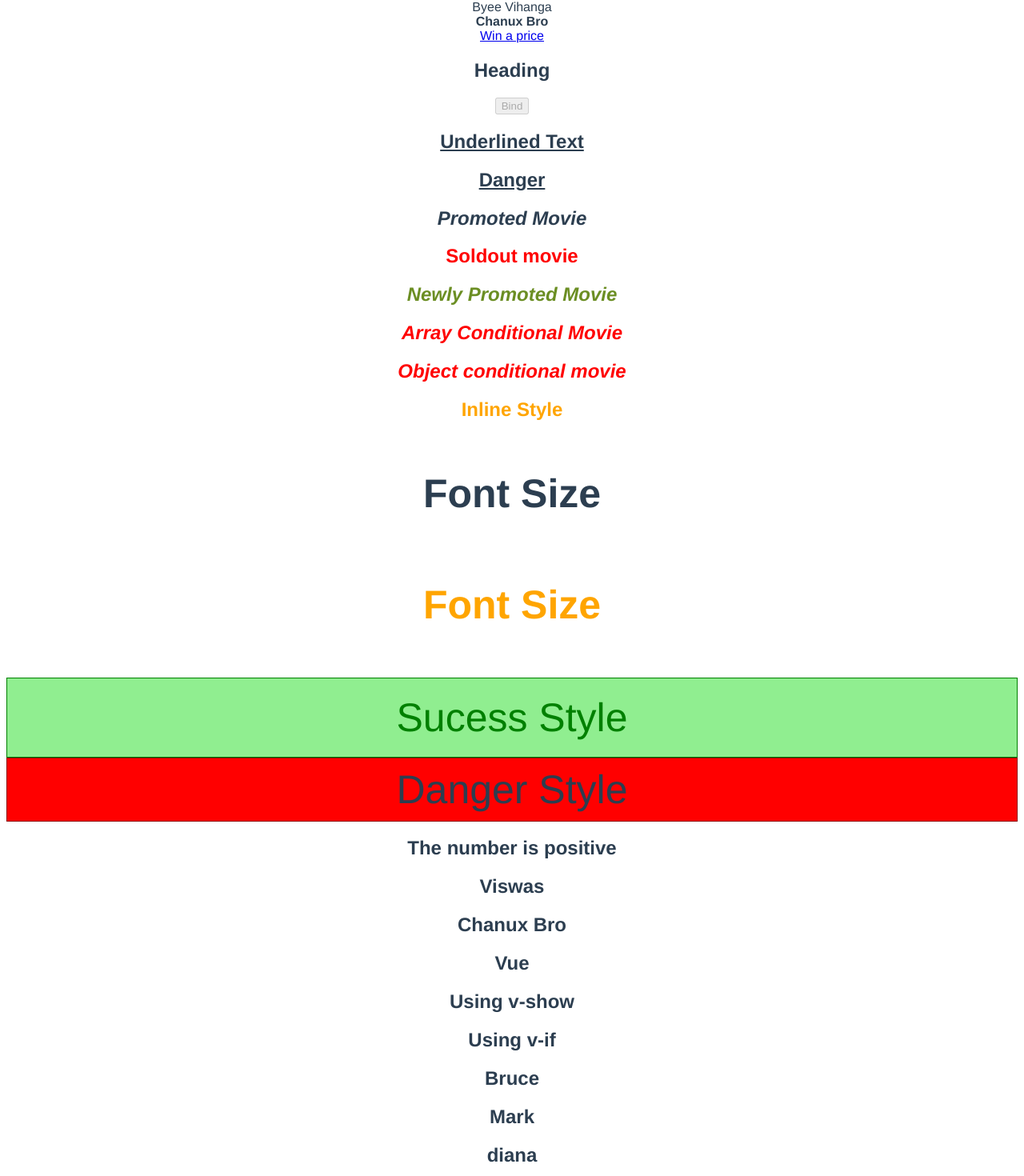
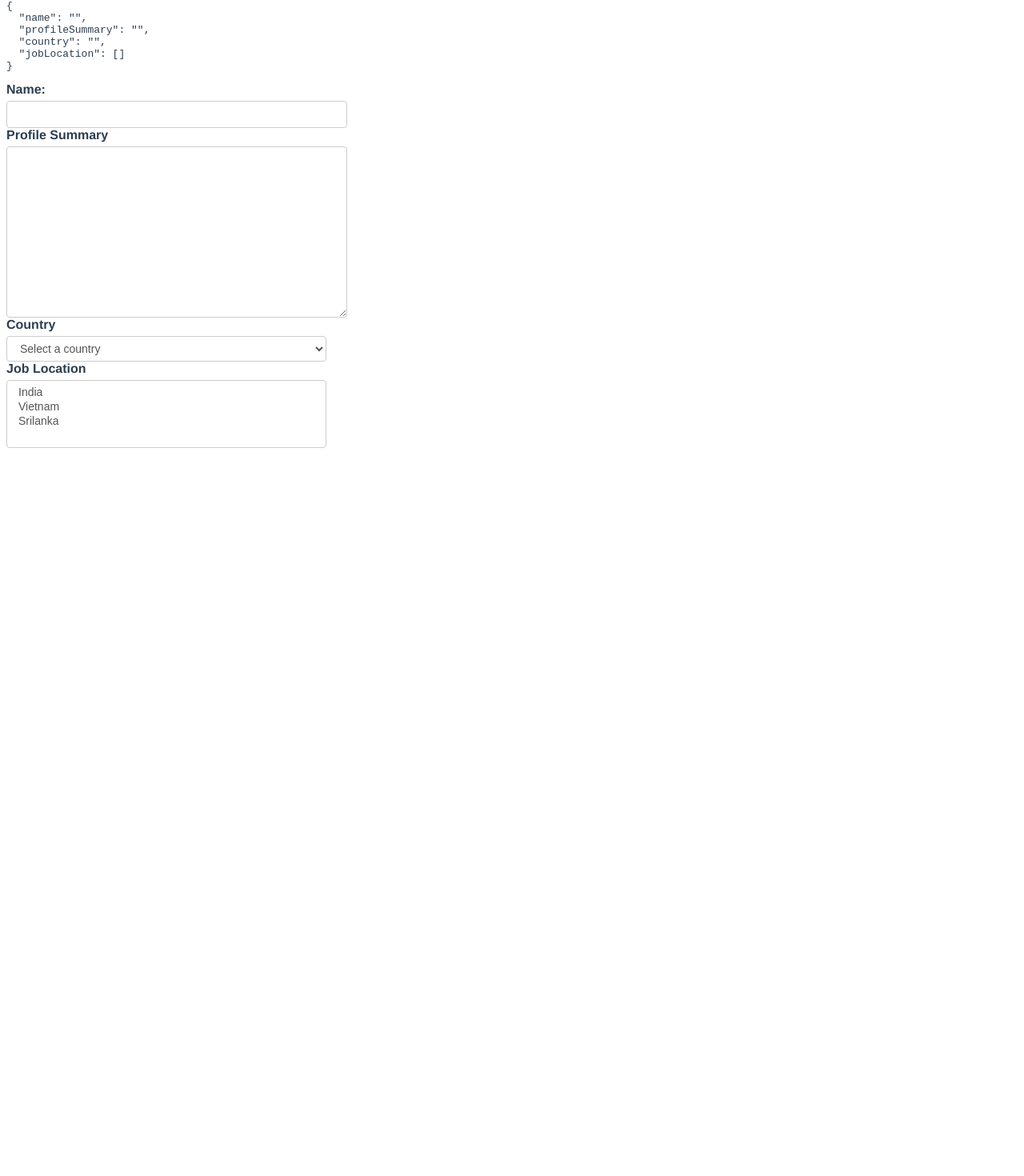
Before and after one commit to KDvs123/vue-tutorial, a Vue app in the folder hello-world/: page / in a window 1280 px wide. Shown: the part 60-1530 px from the top of the page at 80% size. After the commit the page ends 800 px from the top, so only its background shows below. Built offline with nearby package versions, Linux system fonts and the light colour scheme.

Commit message:
Form handling-Part1

```diff
--- a/hello-world/src/App.vue
+++ b/hello-world/src/App.vue
@@ -3,9 +3,9 @@
   <!--binding data-->
 
   <!--  <div v-text="name">Hello</div> v textwill override element children-->
-  <div v-html="channel"></div>
+  <!-- <div v-html="channel"></div> -->
   <!--you only the content that only trust-->
-  <div v-html="hack"></div>
+  <!-- <div v-html="hack"></div>
   <h2 :id="headingID">Heading</h2>
   <button :disabled="isDiabled">Bind</button>
   <h2 class="underline">Underlined Text</h2>
@@ -33,32 +33,35 @@
     padding:'20px'
   }">Font Size</h2>
   <h2 v-bind:style="headerStyleObject">Font Size</h2>
-  <div v-bind:style="[baseStyleObject,succssStyleObject]">Sucess Style</div><!--styles written in the last style object overrides previous style object -->
-  <div v-bind:style="[baseStyleObject,dangerStyleObjec]">Danger Style</div>
-
+  <div v-bind:style="[baseStyleObject,succssStyleObject]">Sucess Style</div> -->
+  <!--styles written in the last style object overrides previous style object -->
+  <!-- <div v-bind:style="[baseStyleObject,dangerStyleObjec]">Danger Style</div>
+   -->
   <!--Conditional Rendering-->
-  <h2 v-if="num===0">The number is zero</h2>
+  <!-- <h2 v-if="num===0">The number is zero</h2>
   <h2 v-else-if="num<0" >The number is negative</h2>
   <h2 v-else-if="num>0">The number is positive</h2>
   <h2 v-else>Its not a number</h2>
-
+ -->
 
 
   <!--actes as an invisible div-->
-  <template v-if="display">
+  <!-- <template v-if="display">
     <h2>Viswas</h2>
     <h2>Chanux Bro</h2>
     <h2>Vue</h2>
 
-  </template>
+  </template> -->
 
 
-  <h2 v-show="showElement">Using v-show</h2><!--when show element is false it just hidden if you have an element that's gonna be toggleing this is the effective way-->
-  <h2 v-if="showElement">Using v-if</h2><!--when show element is false it just not present at all-->
+  <!-- <h2 v-show="showElement">Using v-show</h2> -->
+  <!--when show element is false it just hidden if you have an element that's gonna be toggleing this is the effective way-->
+  <!-- <h2 v-if="showElement">Using v-if</h2> -->
+  <!--when show element is false it just not present at all-->
 
   <!--list rendering using v-for directive-->
 
-  <h2 v-for="name in names" :key="name">{{name}}</h2>
+  <!-- <h2 v-for="name in names" :key="name">{{name}}</h2>
   <h2 v-for="(name , index) in names" :key="index">{{index}} {{name}}</h2>
   <h2 v-for="(name , index) in fullNames" :key="index">{{name.first}} {{name.last}}</h2>
   <div v-for="actor in actors" :key="actor.name">
@@ -66,7 +69,7 @@
     <h3 v-for="movie in actor.movies" :key="movie">{{movie}}</h3>
 
 
-  </div>
+  </div> -->
 
   <!--object-->
 
@@ -90,21 +93,68 @@
    </template> -->
 
 
-    <h2>addMethod {{add(2,3,4)}}</h2>
+    <!-- <h2>addMethod {{add(2,3,4)}}</h2>
     <h2>addMethod {{add(10,15,20)}}</h2>
     <h2>Multiply method {{multiply(10)}}</h2>
     <h2>{{name1}}</h2>
     <div>
          <button @mouseover="changeName($event) , increment(1, $event)">Change Name</button>
-    </div>
+    </div> -->
 
-    <h2>{{count}}</h2>
+    <!-- <h2>{{count}}</h2>
     <div>
       <button @click="increment(2, $event)">Increment Button</button>
       <button v-on:click="decrement(2)">Decrement Button</button>
        <button v-on:click="increment(5)">Increment Button</button>
       <button v-on:click="decrement(5)">Decrement Button</button>
+    </div> -->
+
+
+    <!--Form Handling-->
+    <div>
+      <pre>{{JSON.stringify(formValues,null ,2)}}</pre>
     </div>
+
+    <form action="
+    ">
+
+    <div>
+      <label for="name">Name:</label>
+      <input type="text" id="name" v-model="formValues.name">
+    </div>
+
+    <div>
+      <label for="profile">Profile Summary</label>
+        <textarea  id="profile" cols="30" rows="10" v-model="formValues.profileSummary"></textarea>
+
+      </div>
+    <div>
+      <label for="country">Country</label>
+      <select name="" id="country" v-model="formValues.country">
+        <option value="">Select a country</option>
+        <option value="india">India</option>
+        <option value="vietnam">Vietnam</option>
+        <option value="Srilanka">Srilanka</option>
+      </select>
+    </div>
+
+    <div>
+      <label for="job-location">Job Location</label>
+      <select name="" id="job-location" multiple v-model="formValues.jobLocation">
+        <option value="india">India</option>
+        <option value="vietnam">Vietnam</option>
+        <option value="Srilanka">Srilanka</option>
+      </select>
+    </div>
+
+
+    </form>
+
+
+
+
+
+
 
 </template>
 <!--recommended way is mustash way-->
@@ -115,60 +165,66 @@ export default {
 
   data() {
     return {
-      count:0,
-      name1:'Wishwas',
-      greet: "Byee",
-      name: "Vihanga",
-      channel: "<b>Chanux Bro<b>",
-      hack: `<a href="#" onclick="alert('You have been hacked!')" > Win a price </a>`,
-      headingID: "heading",
-      isDiabled: true,
-      status: "danger",
-      isPromoted: true,
-      isSoldOut: true,
-      heightlightColor:'orange',
-      headerSize:50,
-      headerStyleObject:{
-        fontSize:'50px',
-        padding:'20px',
-        color:'orange'
-      },
-      baseStyleObject:{
-        fontSize:'50px',
-        padding:'10px',
-      },
-      succssStyleObject:{
-        color:'green',
-        backgroundColor:'lightgreen',
-        border:'1px solid green',
-        padding:'20px',
+      formValues:{
+        name:'',
+        profileSummary:'',
+        country:'',
+        jobLocation:[]
+      }
+      // count:0,
+      // name1:'Wishwas',
+      // greet: "Byee",
+      // name: "Vihanga",
+      // channel: "<b>Chanux Bro<b>",
+      // hack: `<a href="#" onclick="alert('You have been hacked!')" > Win a price </a>`,
+      // headingID: "heading",
+      // isDiabled: true,
+      // status: "danger",
+      // isPromoted: true,
+      // isSoldOut: true,
+      // heightlightColor:'orange',
+      // headerSize:50,
+      // headerStyleObject:{
+      //   fontSize:'50px',
+      //   padding:'20px',
+      //   color:'orange'
+      // },
+      // baseStyleObject:{
+      //   fontSize:'50px',
+      //   padding:'10px',
+      // },
+      // succssStyleObject:{
+      //   color:'green',
+      //   backgroundColor:'lightgreen',
+      //   border:'1px solid green',
+      //   padding:'20px',
 
-      },dangerStyleObjec:{
-        color:'dark-red',
-        backgroundColor:'red',
-        border:'1px solid darkred'
-      },
-      num:5,
-      display:true,
-      showElement:true,
-      names:['Bruce','Mark','diana'],
-      fullNames:[
-        {first:'Bruce', last:'Wayne'},
-        {first:'Clark', last:'Kent'},
-        {first:'Princess', last:'Diana'},
-      ],
-      actors:[
-        {name:'Christian Bale' , movies: ['Batman', 'The Prestige']},
-        {name: 'Di Caprio' , movies: ['Titanic' , 'Inception']}
-      ],
+      // },dangerStyleObjec:{
+      //   color:'dark-red',
+      //   backgroundColor:'red',
+      //   border:'1px solid darkred'
+      // },
+      // num:5,
+      // display:true,
+      // showElement:true,
+      // names:['Bruce','Mark','diana'],
+      // fullNames:[
+      //   {first:'Bruce', last:'Wayne'},
+      //   {first:'Clark', last:'Kent'},
+      //   {first:'Princess', last:'Diana'},
+      // ],
+      // actors:[
+      //   {name:'Christian Bale' , movies: ['Batman', 'The Prestige']},
+      //   {name: 'Di Caprio' , movies: ['Titanic' , 'Inception']}
+      // ],
 
-      myInfo:{
-        name:'Vihanga',
-        channel:'VSK',
-        course:'Vue 3'
-      },
+      // myInfo:{
+      //   name:'Vihanga',
+      //   channel:'VSK',
+      //   course:'Vue 3'
+      // },
 
-      baseMultiplier:5
+      // baseMultiplier:5
 
 
 
@@ -178,25 +234,25 @@ export default {
   },
    methods:{
 
-    add(a,b,c){
-      return a+b+c
-    },
+    // add(a,b,c){
+    //   return a+b+c
+    // },
 
-    multiply(num){
-      return num*this.baseMultiplier
+    // multiply(num){
+    //   return num*this.baseMultiplier
 
-    }
+    // }
 
-    ,increment(num){
-      this.count+=num;
-    }
-    , decrement(num){
-      this.count-=num
-    },
-    changeName(event){
-      this.name1='batman'
-      console.log(event)
-    }
+    // ,increment(num){
+    //   this.count+=num;
+    // }
+    // , decrement(num){
+    //   this.count-=num
+    // },
+    // changeName(event){
+    //   this.name1='batman'
+    //   console.log(event)
+    // }
 
 
 
@@ -206,28 +262,40 @@ export default {
 </script>
 
 <style>
-#app {
+#app{
   font-family: Avenir, Helvetica, Arial, sans-serif;
   -webkit-font-smoothing: antialiased;
   -moz-osx-font-smoothing: grayscale;
-  text-align: center;
+  /* text-align: center; */
   color: #2c3e50;
   margin-top: 60px;
-}
-
-.underline {
-  text-decoration: underline;
-}
-
-.promoted {
-  font-style: italic;
-}
-
-.new {
-  color: olivedrab;
 }
 
 .sold-out {
   color: red;
 }
+label {
+  font-weight: bold;
+  display: flex;
+  margin-bottom: 5px;
+}
+input + label {
+  font-weight: bold;
+  display: inline-flex;
+  margin-right: 20px;
+}
+input[type='text'],
+textarea,
+select {
+  display: block;
+  width: 400px;
+  padding: 6px 12px;
+  font-size: 14px;
+  line-height: 1.42857143;
+  color: #555;
+  background-color: #fff;
+  background-image: none;
+  border: 1px solid #ccc;
+  border-radius: 4px;
+}
 </style>
```
